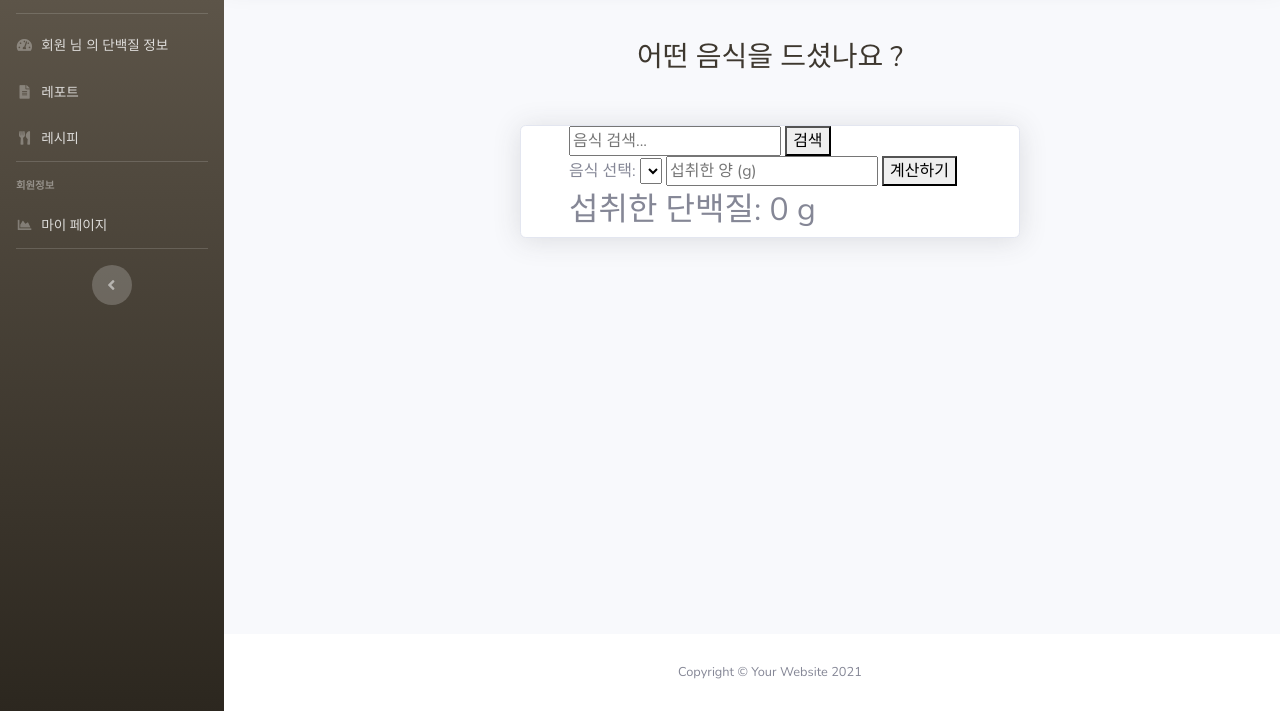
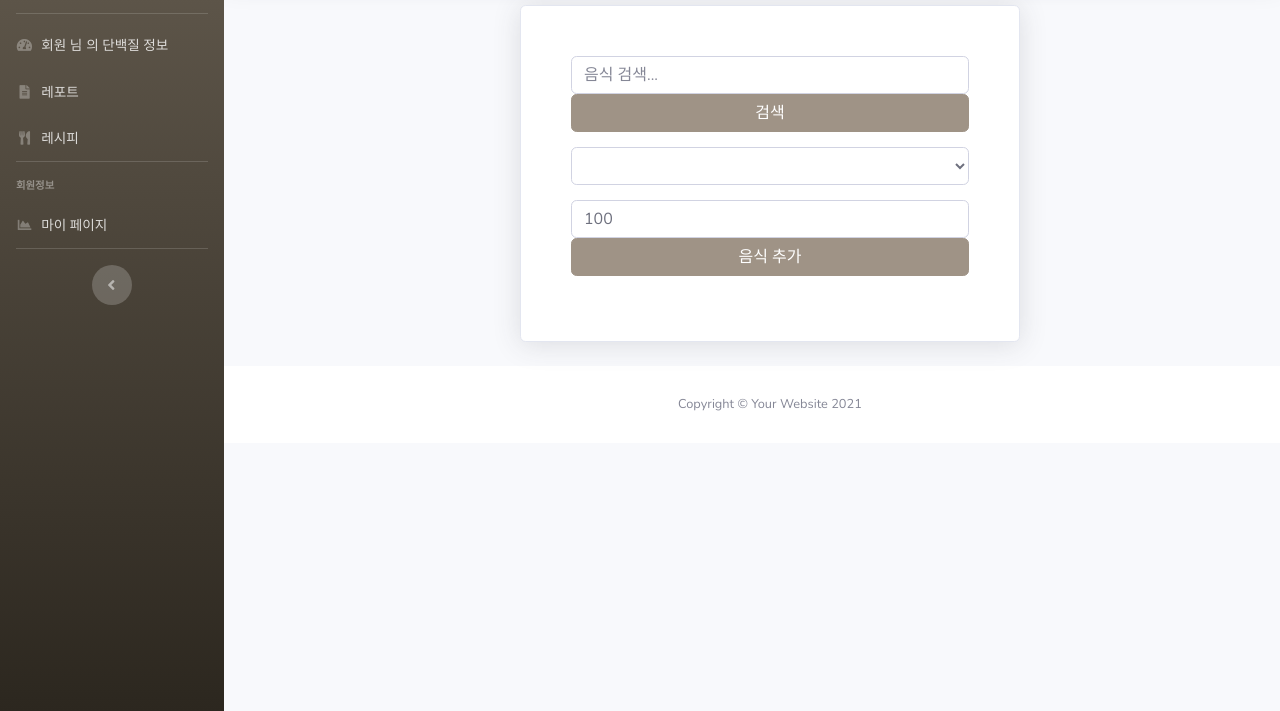
Before and after one commit to kim3ho1/Front-End, a website with bundled scripts: page add.html in a window 1280 px wide. Shown: the part 89-800 px from the top of the page. Built offline with nearby package versions, Linux system fonts and the light colour scheme; no server answers.

Commit message:
fix: add.html design

```diff
--- a/add.html
+++ b/add.html
@@ -203,52 +203,41 @@
 
           <!-- Begin Page Content -->
 
-          <!-- Food Input Section -->
+          <div class="container-fluid">
+            <!-- Food Input Section -->
+            <div class="food-div card shadow mb-4">
+              <div id="food-form" action="" >
 
-          <div class="container mt-4">
-            <div class="add_title add_title_div">
-              <h1 class="add_title h3 mb-0 text-gray-800 text-center">
-                어떤 음식을 드셨나요 ?
-              </h1>
-            </div>
-
-            <div class="food-div card shadow mb-4">
-              <div class="container">
-                <div id="food-search-box" class="search-box">
-                  <input
-                    type="text"
-                    id="food-search"
-                    class="search-input"
-                    placeholder="음식 검색..."
-                  />
-                  <button id="search" class="search-btn">검색</button>
+                <div class="form-group">
+                  <div id="food-search-box" class="search-box">
+                    <input type="text" id="food-search" class="form-control" placeholder="음식 검색..." />
+                    <button id="search" class="btn btn-primary">검색</button>
+                  </div>
                 </div>
 
-                <div id="food-selection" class="food-selection">
-                  <label for="food-select" class="select-label"
-                    >음식 선택:</label
-                  >
-                  <select id="food-select" class="food-select">
-                    <!-- 검색 결과로 받은 음식 목록이 들어갑니다 -->
-                  </select>
-                  <input
-                    type="number"
-                    id="food-weight"
-                    class="food-weight"
-                    placeholder="섭취한 양 (g)"
-                  />
-                  <button id="calculate" class="calculate-btn">계산하기</button>
+
+                <div class="form-group">
+                  <div id="food-search-box" class="search-box">
+
+                    <select id="food-select" class="form-control">
+                      <!-- 검색 결과로 받은 음식 목록이 들어갑니다 -->
+                    </select>
+                  </div>
                 </div>
 
-                <div id="result" class="result">
-                  <h2>섭취한 단백질: <span id="protein-intake">0</span> g</h2>
+
+                <div class="form-group">
+                  <div id="food-search-box" class="search-box">
+                    <input type="number" id="food-weight" class="form-control" placeholder="섭취한 양 (g)" value="100"/>
+                    <button id="calculate" class="btn btn-primary">음식 추가</button>
+                  </div>
                 </div>
+
               </div>
             </div>
+        <!-- End of Main Content -->
           </div>
-        </div>
 
-        <!-- End of Main Content -->
 
         <!-- Footer -->
         <footer class="sticky-footer bg-white">
--- a/css/report.css
+++ b/css/report.css
@@ -1,4 +1,4 @@
-.chat_wrap { #999; width:300px; padding:5px; font-size:13px; color:#333; display: none; transition: 0.5s;}
+.chat_wrap { border:1px solid #999; width:300px; padding:5px; font-size:13px; color:#333; display: none; transition: 0.5s;}
 .chat_wrap .inner{background-color:#acc2d2; border-radius:5px; padding:10px; overflow-y:scroll;height: 400px;}
 .chat_wrap .item{margin-top:15px}
 .chat_wrap .item:first-child{margin-top:0px}
--- a/js/add.js
+++ b/js/add.js
@@ -58,7 +58,8 @@ function calculateProtein() {
 
   putUserProtein(foodId, proteinIntake)
     .then(() => {
-      console.log("사용자의 단백질 섭취량이 서버에 전송되었습니다.");
+      alert("사용자의 단백질 섭취량이 서버에 전송되었습니다.");
+
     })
     .catch((error) => {
       console.error("단백질 섭취량 전송 오류:", error);
@@ -148,9 +149,9 @@ function calculateProtein() {
   const proteinPer100g = selectedOption.value;
   const foodId = selectedOption.dataset.foodId; // 선택된 음식의 ID
   const weight = document.getElementById("food-weight").value;
-  const proteinIntake = (proteinPer100g * weight) / 100;
-  document.getElementById("protein-intake").textContent =
-    proteinIntake.toFixed(2);
+  const proteinIntake = ((proteinPer100g * weight) / 100).toFixed(1);
+  console.log("protein : " + proteinIntake)
+  // document.getElementById("protein-intake").textContent = proteinIntake.toFixed(2);
 
   // 서버에 사용자의 프로틴 섭취량 전송
   putUserProtein(foodId, proteinIntake)
@@ -172,12 +173,15 @@ function putUserProtein(foodId, proteinIntake) {
     },
     body: JSON.stringify({
       foodId: foodId,
-      proteinIntake: proteinIntake,
+      protein: proteinIntake,
     }),
   }).then((response) => {
     if (!response.ok) {
       throw new Error("API 호출 실패");
     }
+    alert("음식이 추가 되었습니다.")
+    document.getElementById("food-select").innerHTML = ""
+    document.getElementById("food-search").value = ""
     return response.json();
   });
 }
```
